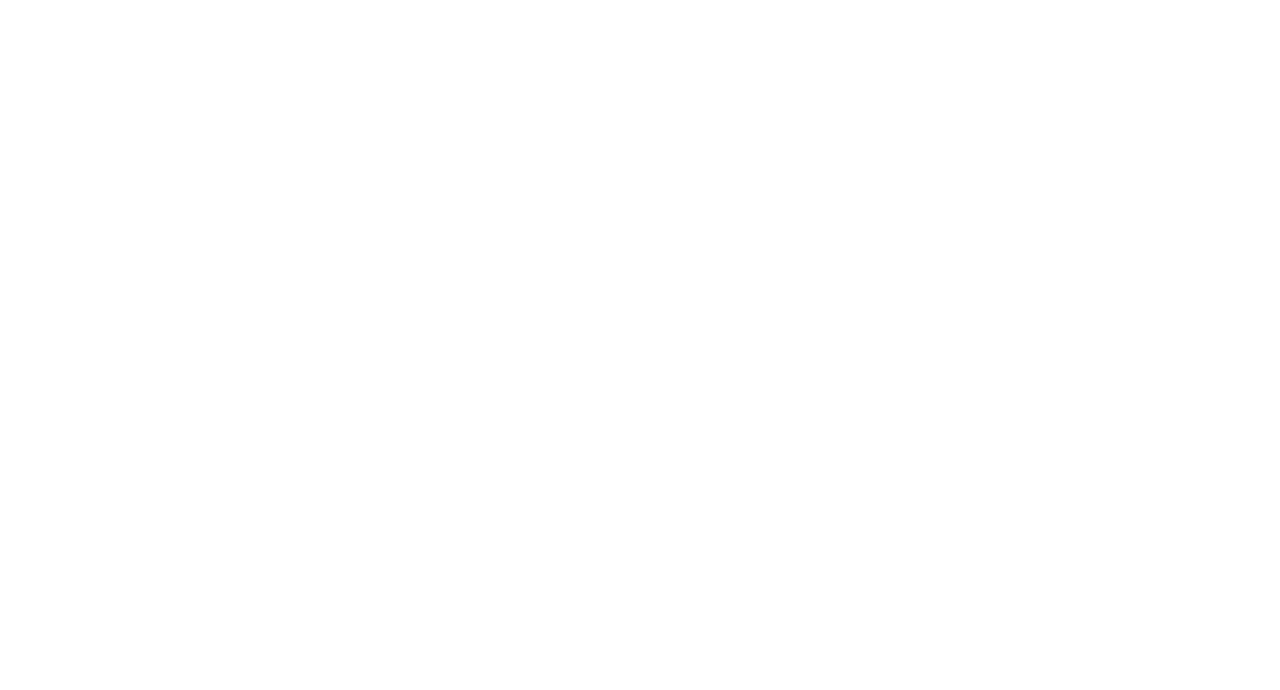
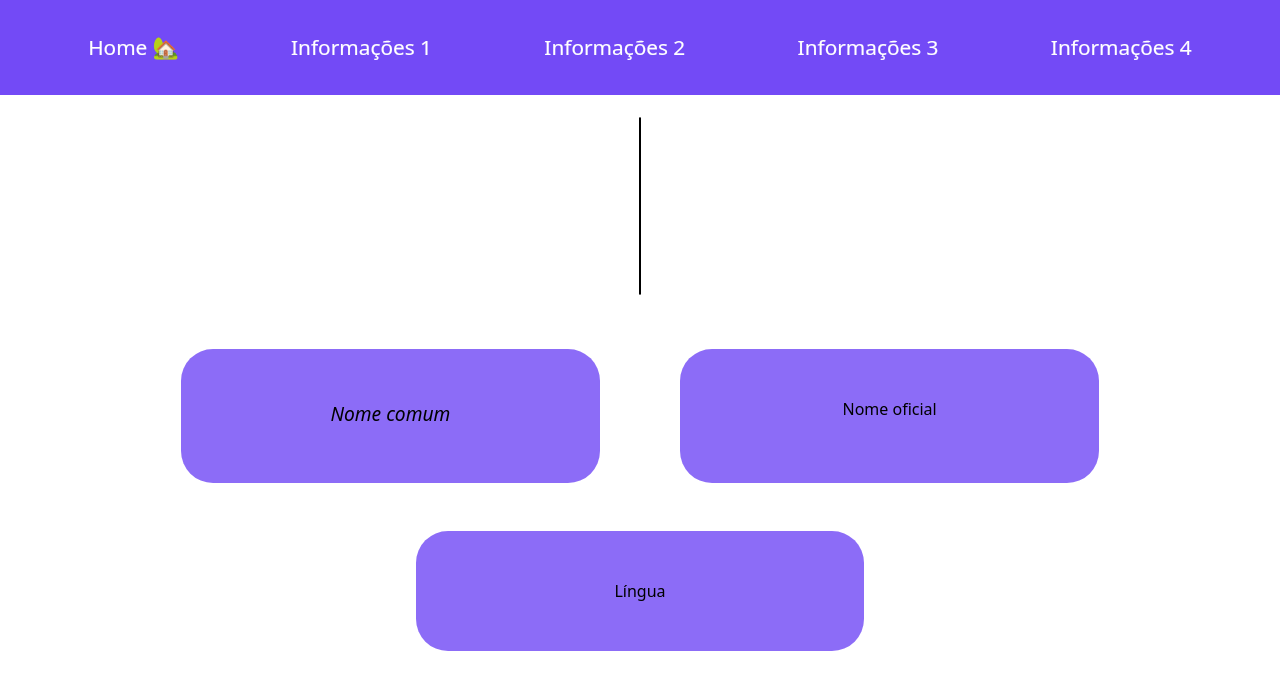
Before and after one commit to vitorcecato-sesi/projeto-paises-api, a React (Vite) app: page /page1 in a window 1280 px wide. Before the commit this address had no page. Shown: the top 690 px of the page. Built offline with nearby package versions, Linux system fonts and the light colour scheme.

Commit message:
fazendo a page1

```diff
--- a/src/App.jsx
+++ b/src/App.jsx
@@ -11,7 +11,7 @@ function App() {
       <BrowserRouter>
         <Routes>
           <Route path='/' element={<Home/>} />
-          <Route path="/informacoes1" element={<Page1 />} />
+          <Route path="/page1" element={<Page1 />} />
         </Routes>
       </BrowserRouter>
     </>
--- a/src/pages/Page1.jsx
+++ b/src/pages/Page1.jsx
@@ -1,38 +1,35 @@
-import "./styles/Page1.css"
+// Estilização
+import "./styles/Page1.css";
 
-import Navbar from "../components/Navbar"
+// Components
+import Navbar from "../components/Navbar";
 
-import { useState, useEffect } from "react";
+import { useState } from "react";
 
 function Page1Informacoes() {
-    const [informacoes, setInformacoes] = useState(JSON.parse(localStorage.getItem("Informações")) || "")
+  const [informacoes, setInformacoes] = useState(JSON.parse(localStorage.getItem("Informações")) || "");
 
   return (
     <>
-
       <Navbar />
 
       <center>
-    <p> {informacoes.nomeComum} </p>
+        <h1> {informacoes.nomeComum} </h1>
         <img src={informacoes.bandeira} />
 
+        <section className="alinhamento">
+          <section className="bloco">
+            <p id="italic"> Nome comum </p>
+            <p id="informacao"> <strong> {informacoes.nomeComum} </strong> </p>
+          </section>
 
           <section className="bloco">
-          <p>Nome comum: {informacoes.nomeComum}</p>
+            <p>Nome oficial <br /> <strong> {informacoes.nomeOficial} </strong> </p>
+          </section>
         </section>
 
-            <br />
-            <br />
-
         <section className="bloco">
-          <p>Nome oficial: {informacoes.nomeOficial}</p>
-          </section>
-
-          <br />
-            <br />
-
-          <section className="bloco">
-          <p>Lingua: {informacoes.lingua}</p>
+          <p>Língua <br /> <strong> {informacoes.lingua} </strong> </p>
         </section>
       </center>
     </>
--- a/src/pages/styles/Page1.css
+++ b/src/pages/styles/Page1.css
@@ -1,7 +1,31 @@
 .bloco {
-    background-color: pink;
+    background-color: #724af6cf;
     width: 30%;
     padding: 2em;
     text-align: center;
-    border-radius: 10px;
+    border-radius: 2em;
 }
+
+.alinhamento {
+    display: flex;
+    flex-direction: row;
+    justify-content: center;
+    gap: 5em;
+    padding: 3em;
+}
+
+img {
+    border: solid 1px black;
+    border-radius: 1em;
+    height: 22vh;
+    width: auto;
+}
+
+#italic {
+    font-style: italic;
+    font-size: 1.2em;
+}
+
+#informacao {
+    font-size: 1.4em;
+}
```
Lines whose indentation alone changed are shown as unchanged.
